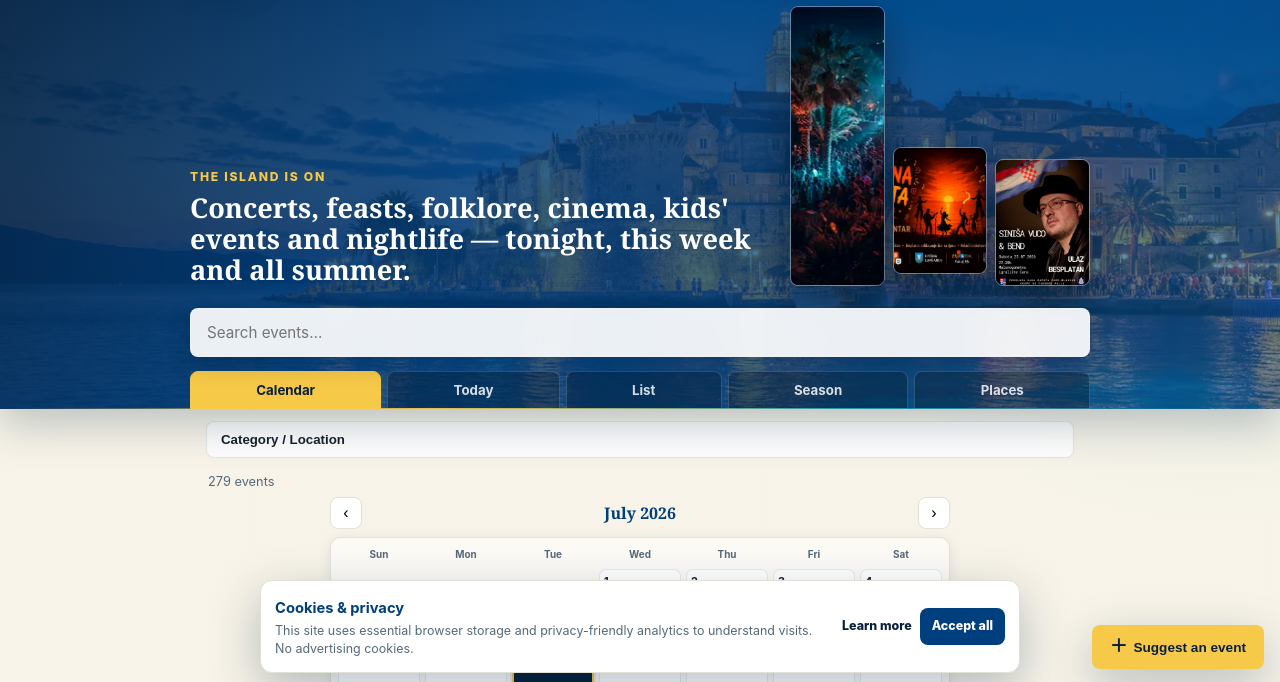
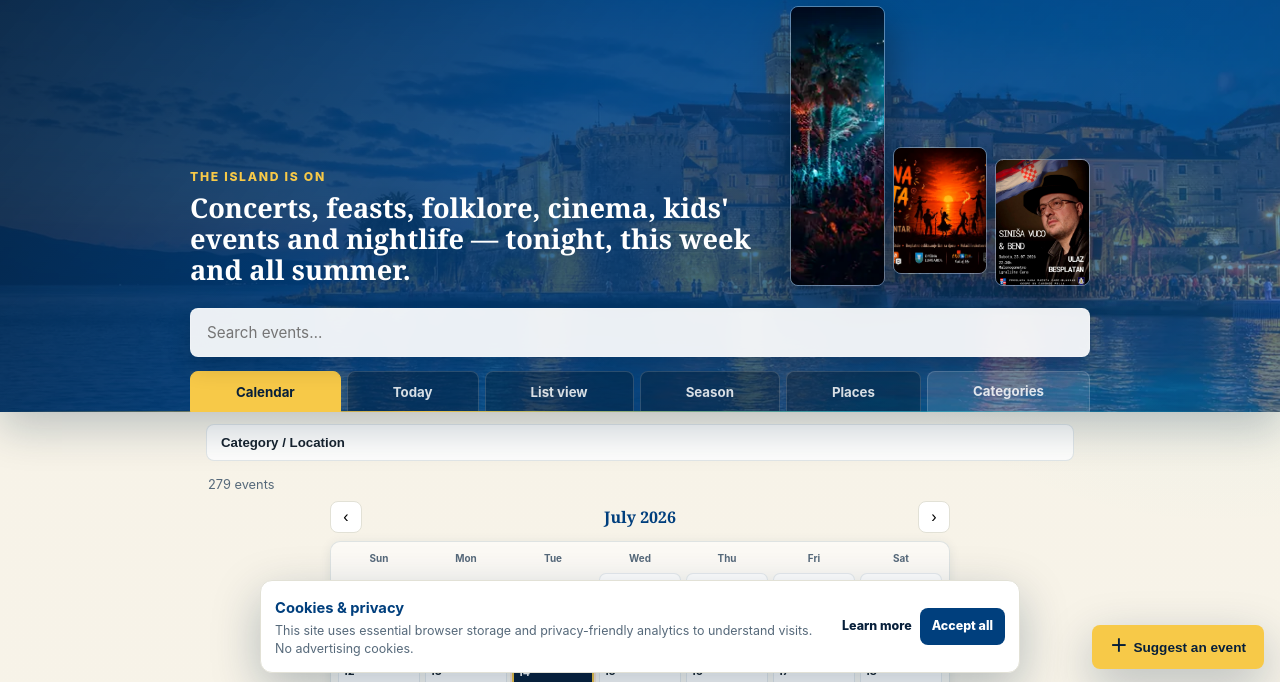
Before and after one commit to oliver-trako/korcula-events, a website: page site/index.html in a window 1280 px wide. Shown: the part 111-793 px from the top of the page. Drawn offline with Linux system fonts and the light colour scheme.

Commit message:
Add categories to top navigation

```diff
--- a/site/css/style.css
+++ b/site/css/style.css
@@ -128,9 +128,15 @@ body {
   padding: 10px 12px; font-size:.83rem; cursor:pointer; white-space:nowrap;
   border-radius:8px 8px 0 0; font-weight:700; font-family: var(--font-body);
   transition: color .15s ease, background .15s ease;
+  text-align:center; text-decoration:none;
 }
 .view-tab:hover { color: rgba(255,255,255,.92); }
 .view-tab.active { color:#071f3a; background:var(--gold); border-color:var(--gold); box-shadow:0 0 24px rgba(247,201,72,.26); }
+.view-link {
+  display:flex; align-items:center; justify-content:center;
+  background:rgba(255,255,255,.12);
+}
+.view-link:hover { background:rgba(255,255,255,.2); }
 
 /* ---------- Filter bar ---------- */
 .filter-bar {
--- a/site/index.html
+++ b/site/index.html
@@ -120,12 +120,13 @@
     <input type="search" id="searchInput" placeholder="Pretraži događanja…" autocomplete="off">
   </div>
 
-  <nav class="view-tabs" role="tablist">
+  <nav class="view-tabs" role="navigation" aria-label="Main event views">
     <button class="view-tab active" data-view="calendar" role="tab" aria-selected="true" aria-controls="view-calendar"><span id="navCalendar">Kalendar</span></button>
     <button class="view-tab" data-view="today" role="tab" aria-selected="false" aria-controls="view-today"><span id="navToday">Danas</span></button>
-    <button class="view-tab" data-view="agenda" role="tab" aria-selected="false" aria-controls="view-agenda"><span id="navAgenda">Popis</span></button>
+    <button class="view-tab" data-view="agenda" role="tab" aria-selected="false" aria-controls="view-agenda"><span id="navAgenda">Prikaz popisa</span></button>
     <button class="view-tab" data-view="season" role="tab" aria-selected="false" aria-controls="view-season"><span id="navSeason">Sezona</span></button>
     <button class="view-tab" data-view="map" role="tab" aria-selected="false" aria-controls="view-map"><span id="navMap">Mjesta</span></button>
+    <a class="view-tab view-link" href="/categories/"><span id="navCategories">Kategorije</span></a>
   </nav>
 </header>
 
--- a/site/js/app.js
+++ b/site/js/app.js
@@ -114,6 +114,7 @@
     setText("#navCalendar", T.navCalendar);
     setText("#navSeason", T.navSeason);
     setText("#navMap", T.navMap);
+    setText("#navCategories", T.navCategories);
     setText("#filterCategory", T.filterCategory);
     setText("#filterLocation", T.filterLocation);
     setText("#filterCategoryLabel", T.filterCategory);
@@ -670,7 +671,7 @@
     ["today", "agenda", "calendar", "season", "map"].forEach((v) => {
       $("#view-" + v).hidden = state.view !== v;
     });
-    $$(".view-tab").forEach((btn) => {
+    $$("button.view-tab").forEach((btn) => {
       const active = btn.dataset.view === state.view;
       btn.classList.toggle("active", active);
       btn.setAttribute("aria-selected", active);
@@ -1281,7 +1282,7 @@
       }
     });
 
-    $$(".view-tab").forEach((btn) => {
+    $$("button.view-tab").forEach((btn) => {
       btn.addEventListener("click", () => { state.view = btn.dataset.view; render(); });
     });
 
--- a/site/js/i18n.js
+++ b/site/js/i18n.js
@@ -9,10 +9,11 @@ const I18N = {
     heroText: "Koncerti, fešte, folklor, kino, dječji programi i noćni život — večeras, ovaj tjedan i cijelo ljeto.",
     searchPlaceholder: "Pretraži događanja…",
     navToday: "Danas",
-    navAgenda: "Popis",
+    navAgenda: "Prikaz popisa",
     navCalendar: "Kalendar",
     navSeason: "Sezona",
     navMap: "Mjesta",
+    navCategories: "Kategorije",
     filterCategory: "Kategorija",
     filterLocation: "Mjesto",
     filterAll: "Sve",
@@ -81,10 +82,11 @@ const I18N = {
     heroText: "Concerts, feasts, folklore, cinema, kids' events and nightlife — tonight, this week and all summer.",
     searchPlaceholder: "Search events…",
     navToday: "Today",
-    navAgenda: "List",
+    navAgenda: "List view",
     navCalendar: "Calendar",
     navSeason: "Season",
     navMap: "Places",
+    navCategories: "Categories",
     filterCategory: "Category",
     filterLocation: "Location",
     filterAll: "All",
@@ -153,10 +155,11 @@ const I18N = {
     heroText: "Konzerte, Feste, Folklore, Kino, Kinderprogramm und Nachtleben — heute Abend, diese Woche und den ganzen Sommer.",
     searchPlaceholder: "Veranstaltungen suchen…",
     navToday: "Heute",
-    navAgenda: "Liste",
+    navAgenda: "Listenansicht",
     navCalendar: "Kalender",
     navSeason: "Saison",
     navMap: "Orte",
+    navCategories: "Kategorien",
     filterCategory: "Kategorie",
     filterLocation: "Ort",
     filterAll: "Alle",
@@ -225,10 +228,11 @@ const I18N = {
     heroText: "Concerti, feste, folklore, cinema, eventi per bambini e vita notturna — stasera, questa settimana e per tutta l'estate.",
     searchPlaceholder: "Cerca eventi…",
     navToday: "Oggi",
-    navAgenda: "Elenco",
+    navAgenda: "Vista elenco",
     navCalendar: "Calendario",
     navSeason: "Stagione",
     navMap: "Luoghi",
+    navCategories: "Categorie",
     filterCategory: "Categoria",
     filterLocation: "Località",
     filterAll: "Tutti",
@@ -297,10 +301,11 @@ const I18N = {
     heroText: "Koncerti, praznovanja, folklora, kino, otroški programi in nočno življenje — nocoj, ta teden in vse poletje.",
     searchPlaceholder: "Iskanje dogodkov…",
     navToday: "Danes",
-    navAgenda: "Seznam",
+    navAgenda: "Seznamski pogled",
     navCalendar: "Koledar",
     navSeason: "Sezona",
     navMap: "Kraji",
+    navCategories: "Kategorije",
     filterCategory: "Kategorija",
     filterLocation: "Kraj",
     filterAll: "Vse",
@@ -369,10 +374,11 @@ const I18N = {
     heroText: "Concerts, fêtes, folklore, cinéma, sorties en famille et vie nocturne — ce soir, cette semaine et tout l'été.",
     searchPlaceholder: "Rechercher un événement…",
     navToday: "Aujourd'hui",
-    navAgenda: "Liste",
+    navAgenda: "Vue liste",
     navCalendar: "Calendrier",
     navSeason: "Saison",
     navMap: "Lieux",
+    navCategories: "Catégories",
     filterCategory: "Catégorie",
     filterLocation: "Lieu",
     filterAll: "Tous",
```
Also changed, not shown: site/js/app.min.js.
